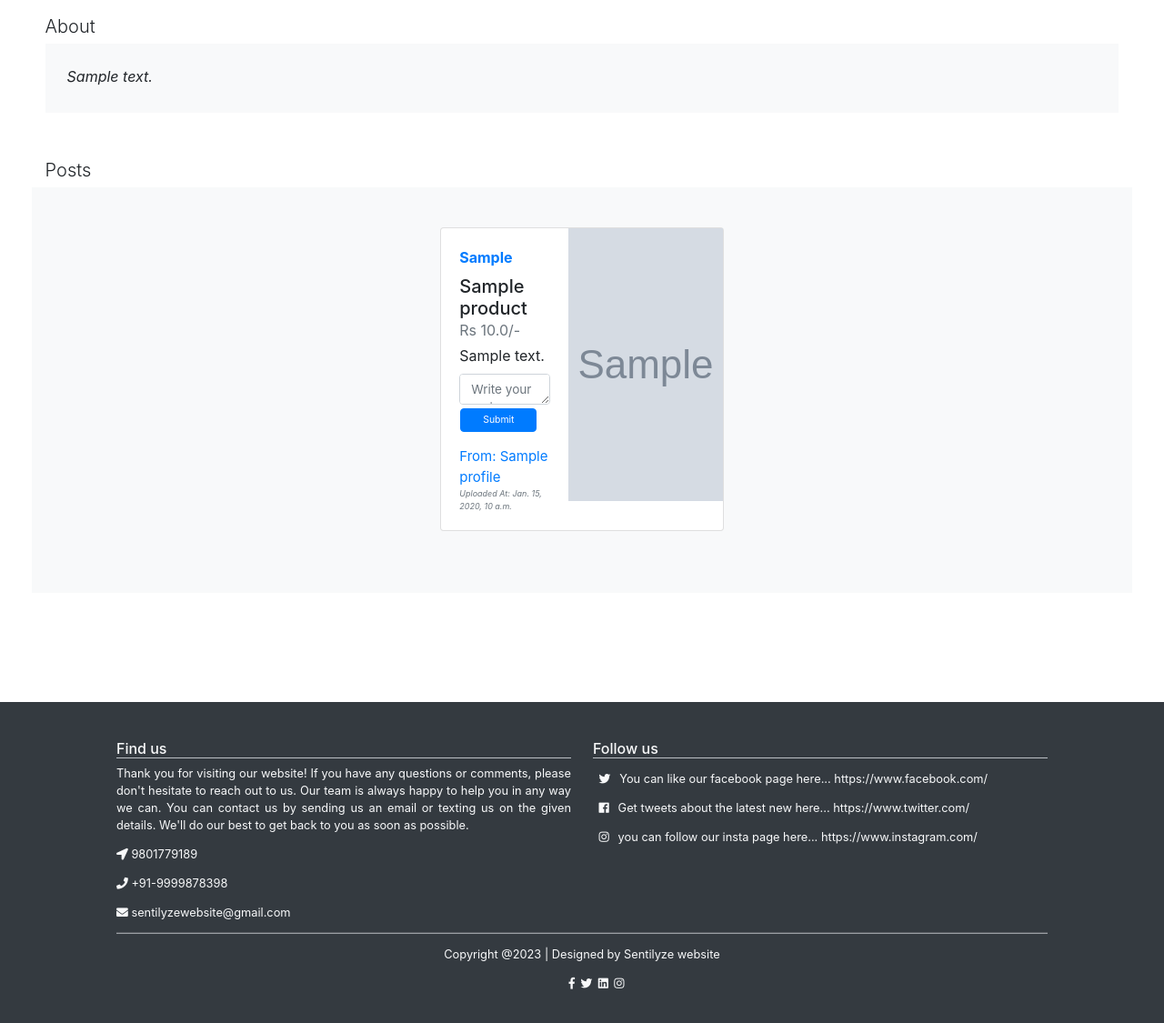
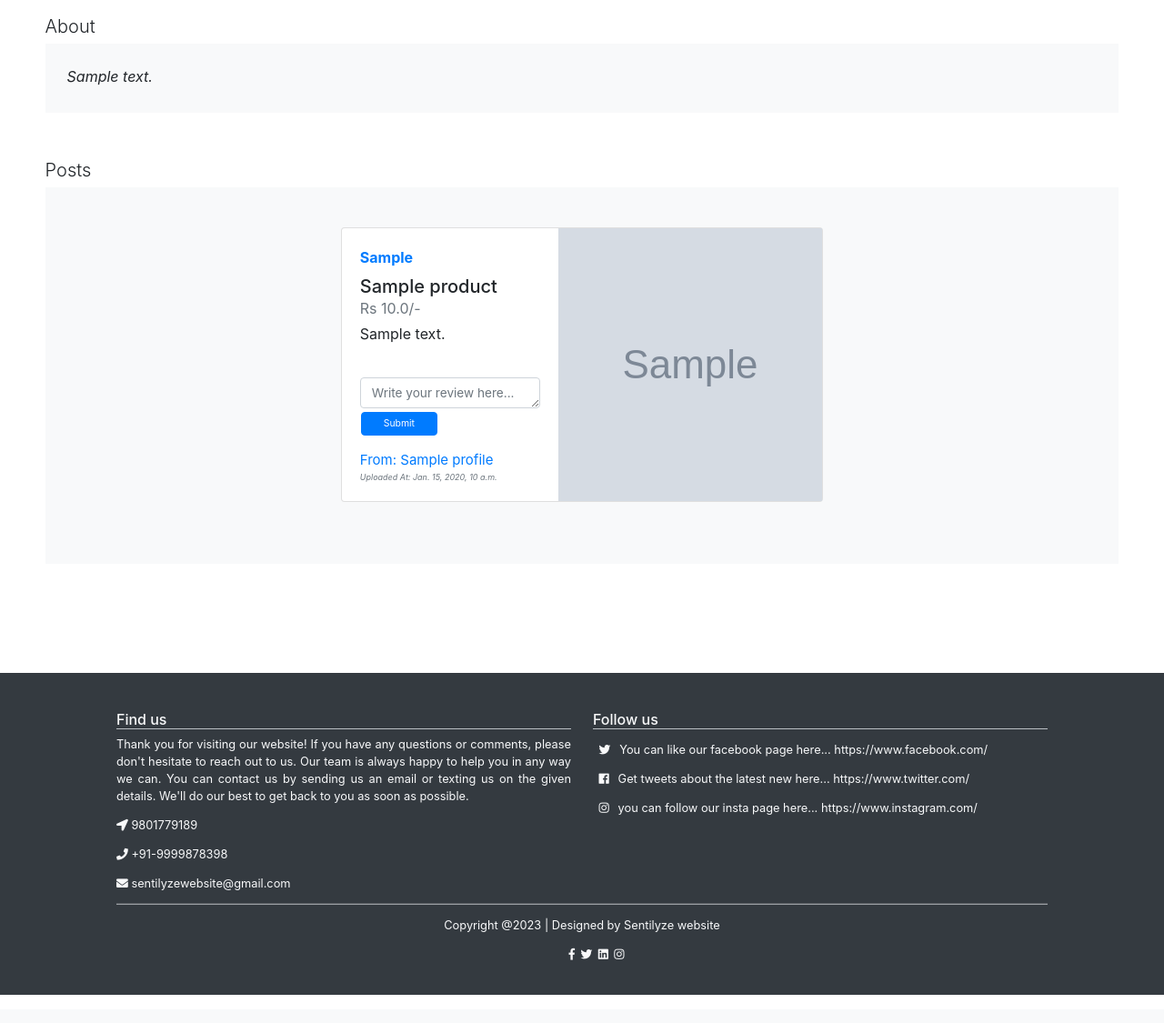
Before and after one commit to seejn/sentilyze, a Django app: page /merchants/profile/1/ in a window 1280 px wide. Shown: the part 616-1741 px from the top of the page at 91% size. After the commit the page ends 1710 px from the top, so only its background shows below. Run offline with Django 4.2, Linux system fonts and the light colour scheme; tables that the repository leaves empty hold one stand-in row (values such as "Sample post"); grey boxes marked "Sample" are stand-in pictures; some libraries are stand-ins or nearby versions.

Commit message:
fixed css profile

```diff
--- a/merchants/templates/merchants/profile.html
+++ b/merchants/templates/merchants/profile.html
@@ -59,7 +59,7 @@
 
                       <div class="mb-5">
                         <p class="lead fw-normal mb-1">Posts</p>
-                        <div class="row justify-content-center align-items-center" style="background-color: #f8f9fa;padding: 20px 0;">
+                        <div class="" style="background-color: #f8f9fa;padding: 20px 0;">
 
                           {% include 'product_posts/product_posts.html' %}
 
```
